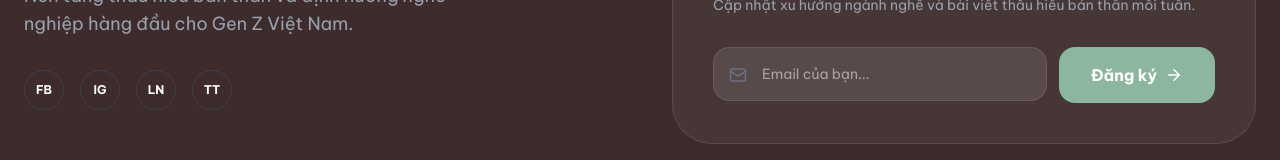
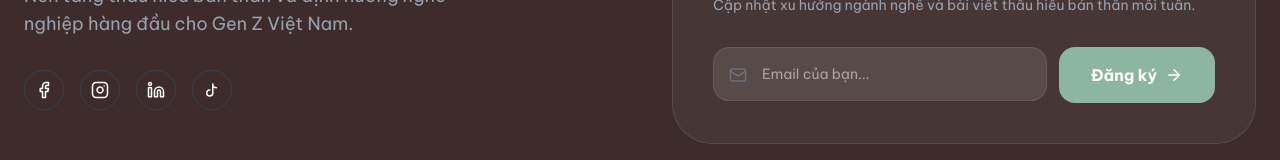
Before and after one commit to LeBaoNgoc1901/ChamNghe, a React (Vite) app: page / in a window 1280 px wide. Shown: the part 4952-5112 px from the top of the page. Built offline with nearby package versions, Linux system fonts and the light colour scheme; a web font is replaced by a local one.

Commit message:
Hoan thanh phan icon

```diff
--- a/src/components/CareerExploration.tsx
+++ b/src/components/CareerExploration.tsx
@@ -16,7 +16,10 @@ import {
   Palette,
   Compass,
   CheckCircle2,
-  Briefcase
+  Briefcase,
+  Facebook,
+  Instagram,
+  Linkedin
 } from "lucide-react";
 
 interface Career {
@@ -193,11 +196,10 @@ export default function CareerExploration({ hasTested, mbtiResult, onStartQuiz }
               <button
                 key={tab}
                 onClick={() => setActiveTab(tab)}
-                className={`px-6 py-2.5 rounded-xl text-sm font-bold transition-all ${
-                  activeTab === tab
+                className={`px-6 py-2.5 rounded-xl text-sm font-bold transition-all ${activeTab === tab
                     ? "bg-primary text-white shadow-lg shadow-primary/20"
                     : "text-text-muted hover:text-primary"
-                }`}
+                  }`}
               >
                 {tab}
               </button>
@@ -239,11 +241,10 @@ export default function CareerExploration({ hasTested, mbtiResult, onStartQuiz }
               layout
               initial={{ opacity: 0, y: 20 }}
               animate={{ opacity: 1, y: 0 }}
-              className={`bg-surface rounded-[2rem] border transition-all overflow-hidden cursor-pointer ${
-                expandedId === career.id
+              className={`bg-surface rounded-[2rem] border transition-all overflow-hidden cursor-pointer ${expandedId === career.id
                   ? "border-primary shadow-2xl ring-1 ring-primary/20"
                   : "border-primary/5 shadow-md hover:shadow-lg hover:-translate-y-1"
-              }`}
+                }`}
               onClick={() => toggleExpand(career.id)}
             >
               <div className="p-8">
@@ -266,11 +267,10 @@ export default function CareerExploration({ hasTested, mbtiResult, onStartQuiz }
                     </div>
                   </div>
 
-                  <button className={`px-6 py-3 rounded-xl text-sm font-bold transition-all ${
-                    expandedId === career.id
+                  <button className={`px-6 py-3 rounded-xl text-sm font-bold transition-all ${expandedId === career.id
                       ? "bg-primary text-white"
                       : "bg-background text-text-dark hover:bg-primary/10 hover:text-primary"
-                  }`}>
+                    }`}>
                     {expandedId === career.id ? "Thu gọn" : "Xem chi tiết"}
                   </button>
                 </div>
@@ -400,9 +400,20 @@ export function Footer() {
               Nền tảng thấu hiểu bản thân và định hướng nghề nghiệp hàng đầu cho Gen Z Việt Nam.
             </p>
             <div className="flex gap-4">
-              {['FB', 'IG', 'LN', 'TT'].map(social => (
-                <div key={social} className="w-10 h-10 rounded-full border border-gray-700 flex items-center justify-center text-xs font-bold hover:bg-white hover:text-black transition-all cursor-pointer">
-                  {social}
+              {[
+                { id: 'FB', icon: <Facebook size={18} /> },
+                { id: 'IG', icon: <Instagram size={18} /> },
+                { id: 'LN', icon: <Linkedin size={18} /> },
+                {
+                  id: 'TT', icon: (
+                    <svg width="18" height="18" viewBox="0 0 24 24" fill="none" stroke="currentColor" strokeWidth="2" strokeLinecap="round" strokeLinejoin="round">
+                      <path d="M9 12a4 4 0 1 0 4 4V4a5 5 0 0 0 5 5" />
+                    </svg>
+                  )
+                }
+              ].map(social => (
+                <div key={social.id} className="w-10 h-10 rounded-full border border-gray-700 flex items-center justify-center hover:bg-white hover:text-black transition-all cursor-pointer">
+                  {social.icon}
                 </div>
               ))}
             </div>
```
